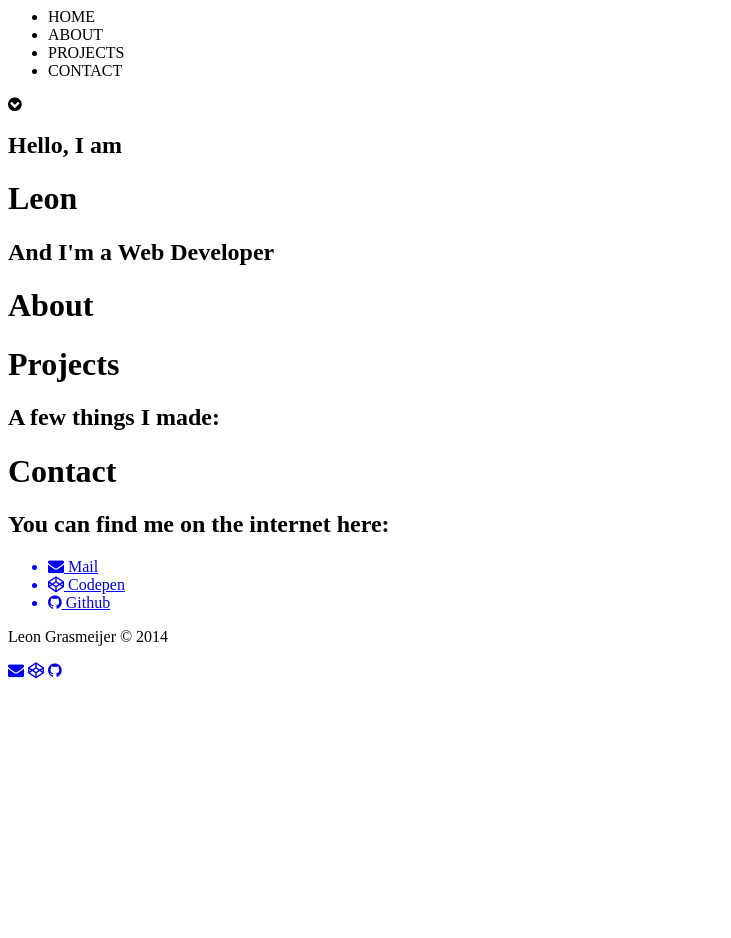
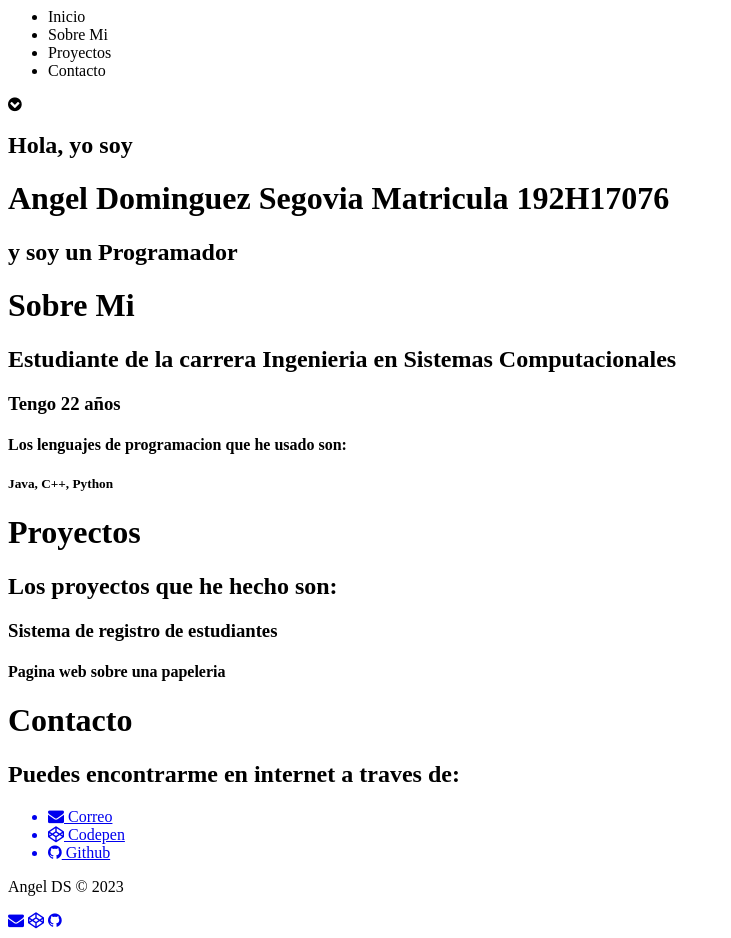
Before and after one commit to AngelDS01/WebSite, a plain HTML site: page index.html in a window 1280 px wide. Shown: the whole page, without its empty margins (0-731 px from the left). Before the commit the page ends 800 px from the top, so only its background shows below. Drawn offline with Linux system fonts and the light colour scheme.

Commit message:
newVersion

```diff
--- a/index.html
+++ b/index.html
@@ -2,10 +2,10 @@
 
 <header>
   <ul>
-    <li class="current menu0">HOME</li>
-    <li class="menu1">ABOUT</li>
-    <li class="menu2">PROJECTS</li>
-    <li class="menu3">CONTACT</li>
+    <li class="current menu0">Inicio</li>
+    <li class="menu1">Sobre Mi</li>
+    <li class="menu2">Proyectos</li>
+    <li class="menu3">Contacto</li>
   </ul>
 </header>
 
@@ -17,35 +17,41 @@
   <div class="slide slide0">
 
     <div id="title">
-      <h2>Hello, I am</h2>
-      <h1>Leon</h1>
-      <h2>And I'm a Web Developer</h2>
+      <h2>Hola, yo soy</h2>
+      <h1>Angel Dominguez Segovia Matricula 192H17076</h1>
+      <h2>y soy un Programador</h2>
     </div>
   </div>
 
   <div class="slide slide1">
-    <h1>About</h1>
+    <h1>Sobre Mi</h1>
+    <h2>Estudiante de la carrera Ingenieria en Sistemas Computacionales<h2>
+    <h3>Tengo 22 años<h3>
+    <h4>Los lenguajes de programacion que he usado son:<h4>
+    <h5>Java, C++, Python<h5>
 
 
   </div>
 
   <div class="slide slide2">
-	 	<h1>Projects</h1>
-		 <h2>A few things I made:</h2>
+	 	<h1>Proyectos</h1>
+		 <h2>Los proyectos que he hecho son:</h2>
+     <h3>Sistema de registro de estudiantes<h3>
+     <h4>Pagina web sobre una papeleria<h4>
   </div>
 
   <div class="slide slide3">
-	 	<h1>Contact</h1>
- 		<h2>You can find me on the internet here:</h2>
+	 	<h1>Contacto</h1>
+ 		<h2>Puedes encontrarme en internet a traves de:</h2>
 
     <ul>
-					<a href="mailto:leongrasmeijer@gmail.com"><li>
-	 				<i class="fa fa-envelope"></i> Mail
+					<a href="mailto:angelsegovia216@gmail.com"><li>
+	 				<i class="fa fa-envelope"></i> Correo
 	 			</li></a>
-	 			<a href="https://codepen.io/LeonGr/"><li>
+	 			<a href="https://codepen.io/AngelDS01/pen/ExGLzPO"><li>
 	 				<i class="fa fa-codepen"></i> Codepen
 	 			</li></a>
-	 			<a href="https://github.com/LeonGr"><li>
+	 			<a href="https://github.com/AngelDS01"><li>
 	 				<i class="fa fa-github"></i> Github
 	 			</li></a>
 		</ul>
@@ -54,7 +60,7 @@
 </div>
 
 <footer>
-  <p class="copy">Leon Grasmeijer &copy; 2014</p>
+  <p class="copy">Angel DS &copy; 2023</p>
 
 	<div id="links">
     <a href="mailto:leongrasmeijer@gmail.com"><i class="fa fa-envelope"></i></a>
```
Also changed, not shown: style.css (renamed from style.scss).
